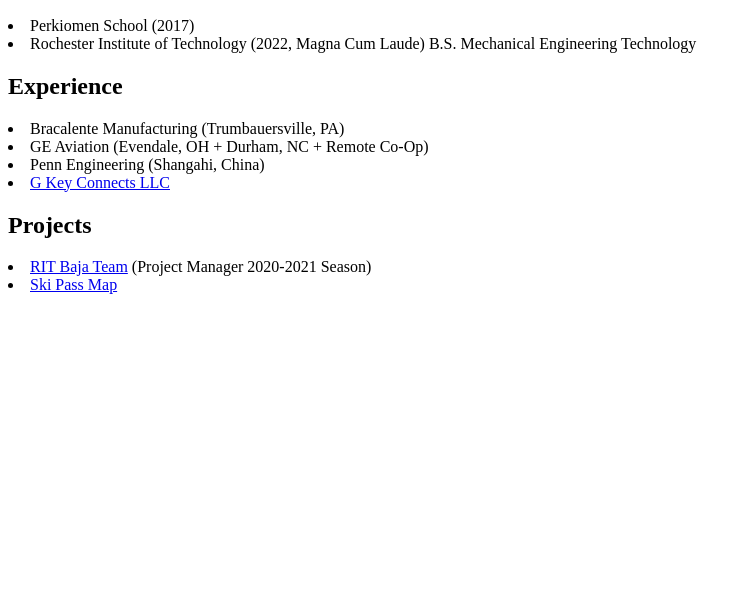
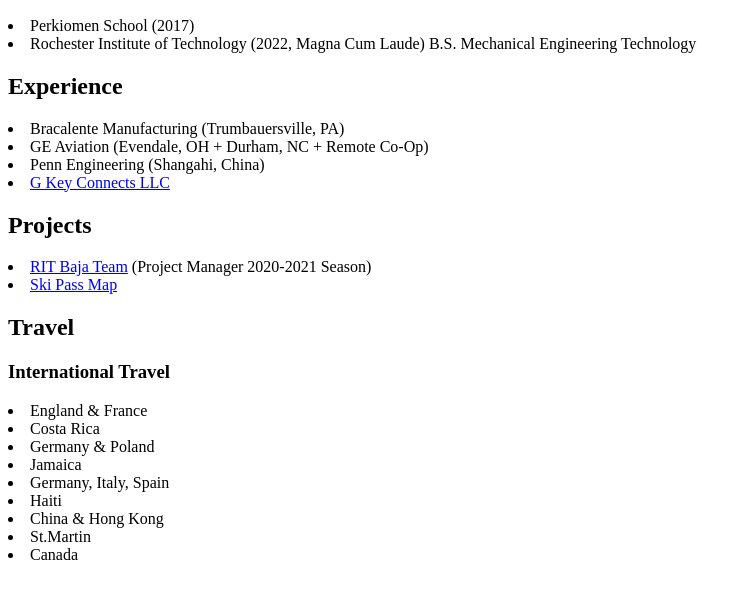
Before and after one commit to grayson-k/personalwebsite, a plain HTML site: page index.html in a window 1280 px wide. Shown: the part 110-708 px from the top of the page, without its empty margins (0-750 px from the left). Drawn offline with Linux system fonts and the light colour scheme.

Commit message:
addded travel

```diff
--- a/index.html
+++ b/index.html
@@ -18,5 +18,16 @@
     <h2>Projects</h2>
         <li><a href="https://www.rit.edu/clubs/baja/">RIT Baja Team</a> (Project Manager 2020-2021 Season)</li>
         <li><a href="https://skimap.keaton.one/">Ski Pass Map</a></li>
+    <h2>Travel</h2>
+        <h3>International Travel</h3>
+            <li>England & France</li>
+            <li>Costa Rica</li>
+            <li>Germany & Poland</li>
+            <li>Jamaica</li>
+            <li>Germany, Italy, Spain</li>
+            <li>Haiti</li>
+            <li>China & Hong Kong</li>
+            <li>St.Martin</li>
+            <li>Canada</li>
 </body>
 </html>
```
